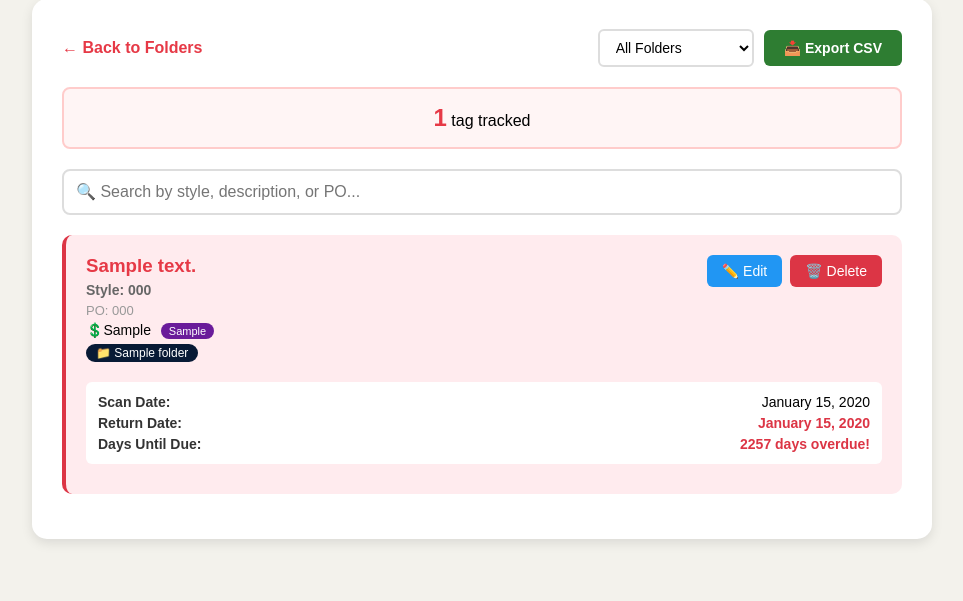
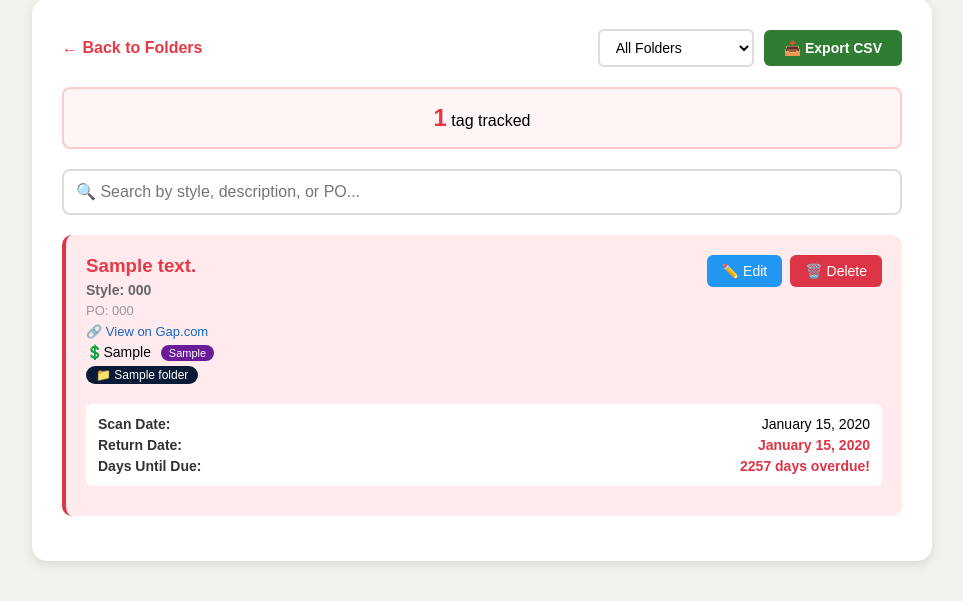
Before and after one commit to janetsbowers-prog/Tag-Tracker, a Flask app: page /tracker in a window 1280 px wide. Shown: the part 150-751 px from the top of the page, without its empty margins (158-1121 px from the left). Run offline with Flask 3, Linux system fonts and the light colour scheme; tables that the repository leaves empty hold one stand-in row (values such as "Sample post").

```diff
--- a/templates/tracker.html
+++ b/templates/tracker.html
@@ -487,6 +487,13 @@
                             <h3>{{ tag.description }}</h3>
                             <div class="tag-style">Style: {{ tag.style_number }}</div>
                             <div class="tag-po">PO: {{ tag.po_number }}</div>
+                            <div class="tag-gap-link" style="margin-bottom:4px;">
+                                <a href="https://www.gap.com/browse/product.do?pid={{ tag.style_number }}012&searchText={{ tag.style_number }}#pdp-page-content"
+                                   target="_blank"
+                                   style="color:#1565c0; font-size:13px; text-decoration:none; display:inline-flex; align-items:center; gap:4px;">
+                                   🔗 View on Gap.com
+                                </a>
+                            </div>
                             {% if tag.price %}
                             <div class="tag-price" style="font-size:14px; margin-bottom:4px;">
                                 💲{{ tag.price }}
@@ -636,7 +643,7 @@
         }
 
         function convertToCSV(tags) {
-            const header = 'Style Number,Description,PO Number,Price,Source,Scan Date,Return Date,Days Until Due,Folder\n';
+            const header = 'Style Number,Description,PO Number,Price,Source,Scan Date,Return Date,Days Until Due,Folder,Gap Link\n';
             const rows = tags.map(t => {
                 const style = escapeCSV(t.style_number);
                 const desc = escapeCSV(t.description);
@@ -647,7 +654,8 @@
                 const returnDate = t.return_date || '';
                 const daysUntil = t.days_until_due !== undefined ? t.days_until_due : '';
                 const folder = escapeCSV(t.folder_name || '');
-                return `${style},${desc},${po},${price},${source},${scanDate},${returnDate},${daysUntil},${folder}`;
+                const gapLink = t.style_number ? `https://www.gap.com/browse/product.do?pid=${t.style_number}012&searchText=${t.style_number}#pdp-page-content` : '';
+                return `${style},${desc},${po},${price},${source},${scanDate},${returnDate},${daysUntil},${folder},${gapLink}`;
             }).join('\n');
             return header + rows;
         }
```
